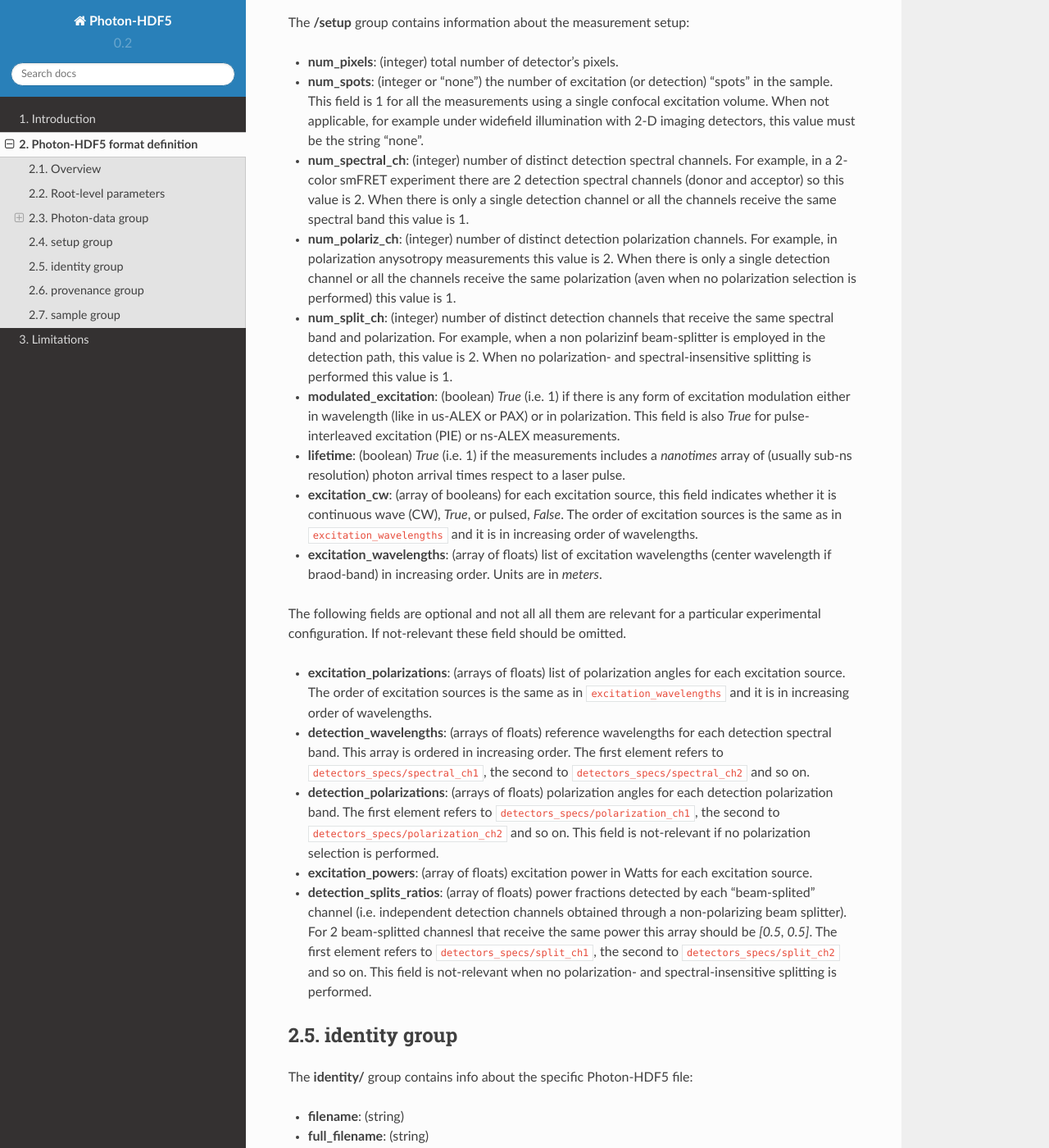
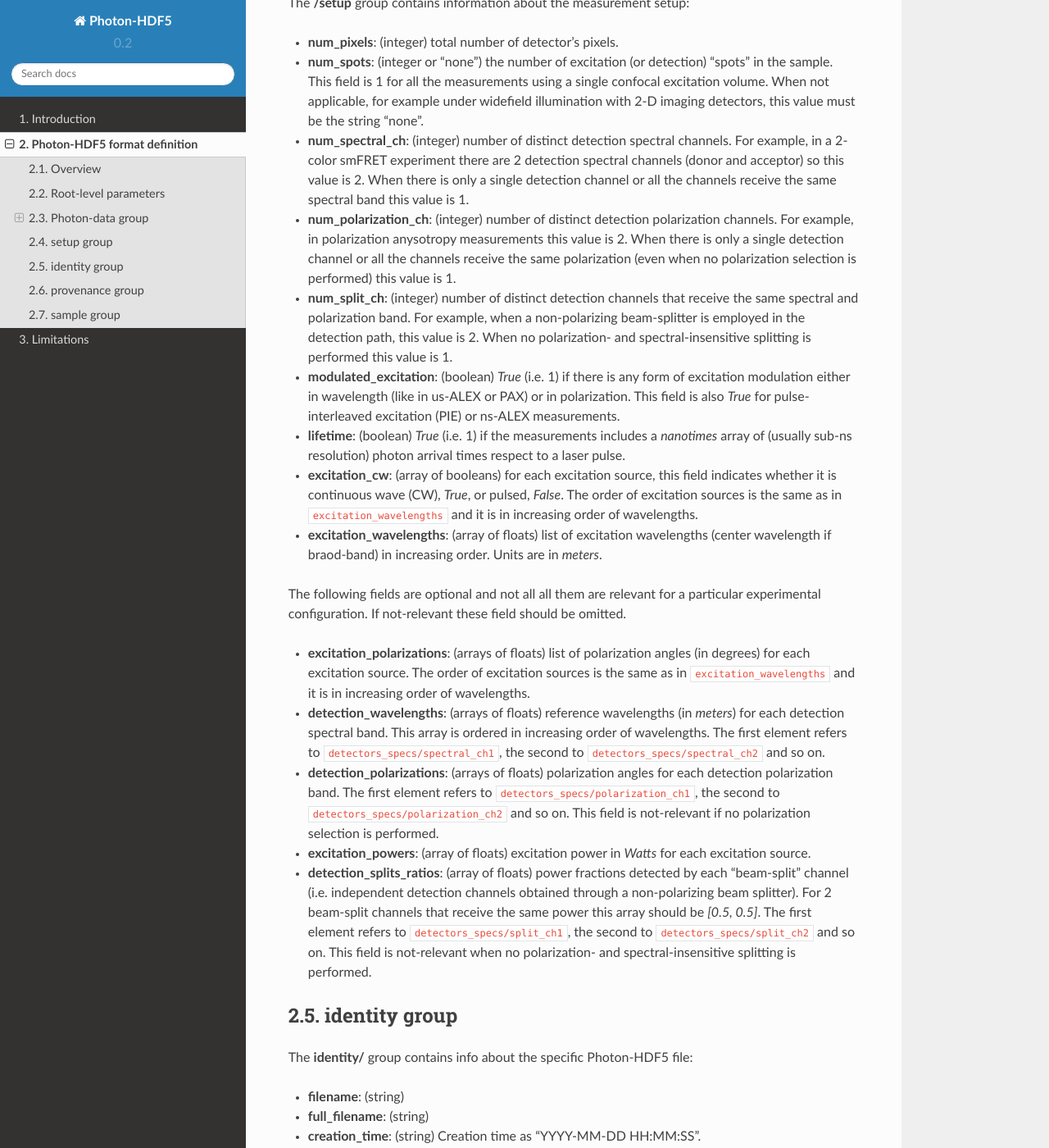
Before and after one commit to Photon-HDF5/photon-hdf5, a Sphinx documentation site: the page built from docs/phdata.rst, in a window 1280 px wide and 1400 px high, scrolled down 4166 px. Shown: the whole window at 82% size. Built offline with Sphinx 7.4.7 and the Read the Docs theme 2.0.0, drawn with Linux system fonts in a browser that asks for light colours; some of the changed text lies outside the part shown.

Commit message:
Fix typos

```diff
--- a/docs/phdata.rst
+++ b/docs/phdata.rst
@@ -108,7 +108,7 @@ Detectors specs
 
 Inside **measurement_specs**, the sub-group **detectors_specs/**
 contains the mapping between the each pixel ID and the detection channels
-(i.e. spectral bands, polarizations or beam-splitted channels).
+(i.e. spectral bands, polarizations or beam-split channels).
 
 Note that a detector ID can be a single integer of a n-tuple of integers,
 to support the case of 2-D detector arrays. Therefore an array of detector
@@ -142,7 +142,7 @@ beam splitter the fields:
 - **split_ch1**
 - **split_ch2**
 
-specify which detector is employed in each of the "beam-splitted" channels.
+specify which detector is employed in each of the "beam-split" channels.
 
 All the previous fields are arrays containing one or more detector IDs.
 For example, a 2-color smFRET measurement will have only one value in
@@ -186,16 +186,16 @@ The **/setup** group contains information about the measurement setup:
   When there is only a single detection channel or all the channels receive
   the same spectral band this value is 1.
 
-- **num_polariz_ch**: (integer) number of distinct detection polarization
+- **num_polarization_ch**: (integer) number of distinct detection polarization
   channels. For example, in polarization anysotropy measurements this value
   is 2.
   When there is only a single detection channel or all the channels receive
-  the same polarization (aven when no polarization selection is performed)
+  the same polarization (even when no polarization selection is performed)
   this value is 1.
 
 - **num_split_ch**: (integer) number of distinct detection channels that
-  receive the same spectral band and polarization. For example, when a
-  non polarizinf beam-splitter is employed in the detection path, this value
+  receive the same spectral and polarization band. For example, when a
+  non-polarizing beam-splitter is employed in the detection path, this value
   is 2. When no polarization- and spectral-insensitive splitting is performed
   this value is 1.
 
@@ -222,12 +222,13 @@ particular experimental configuration. If not-relevant these field should be
 omitted.
 
 - **excitation_polarizations**: (arrays of floats) list of polarization
-  angles for each excitation source.
+  angles (in degrees) for each excitation source.
   The order of excitation sources is the same as in
   ``excitation_wavelengths`` and it is in increasing order of wavelengths.
 
-- **detection_wavelengths**: (arrays of floats) reference wavelengths
-  for each detection spectral band. This array is ordered in increasing order.
+- **detection_wavelengths**: (arrays of floats) reference wavelengths (in
+  *meters*) for each detection spectral band.
+  This array is ordered in increasing order of wavelengths.
   The first element refers to ``detectors_specs/spectral_ch1``, the second to
   ``detectors_specs/spectral_ch2`` and so on.
 
@@ -237,13 +238,13 @@ omitted.
   to ``detectors_specs/polarization_ch2`` and so on.
   This field is not-relevant if no polarization selection is performed.
 
-- **excitation_powers**: (array of floats) excitation power in Watts for each
-  excitation source.
+- **excitation_powers**: (array of floats) excitation power in *Watts*
+  for each excitation source.
 
 - **detection_splits_ratios**: (array of floats) power fractions detected
-  by each "beam-splited" channel (i.e. independent detection channels
-  obtained through a non-polarizing beam splitter). For 2 beam-splitted
-  channesl that receive the same power this array should be *[0.5, 0.5]*.
+  by each "beam-split" channel (i.e. independent detection channels
+  obtained through a non-polarizing beam splitter). For 2 beam-split
+  channels that receive the same power this array should be *[0.5, 0.5]*.
   The first element refers to ``detectors_specs/split_ch1``, the second to
   ``detectors_specs/split_ch2`` and so on.
   This field is not-relevant when no polarization- and spectral-insensitive
```
